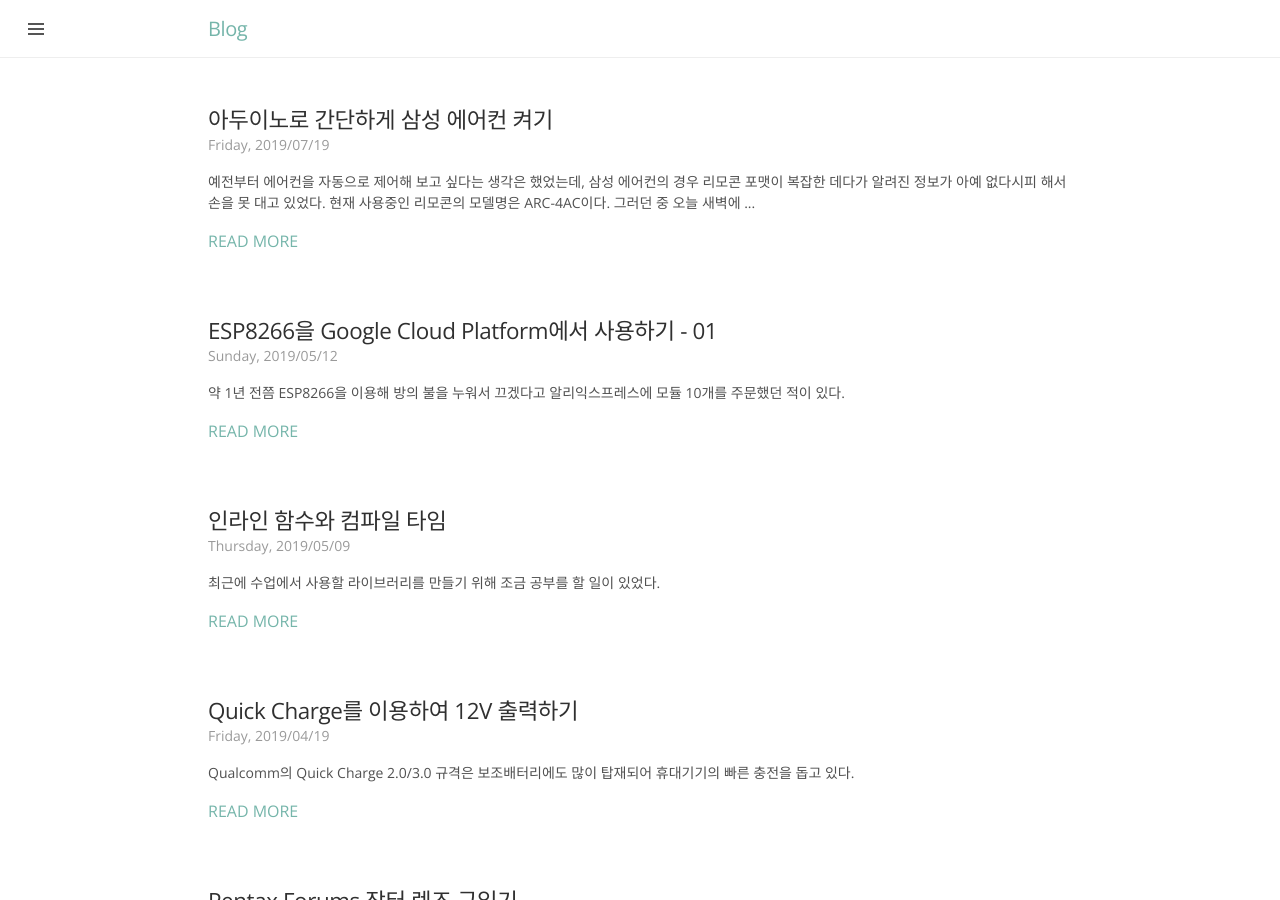
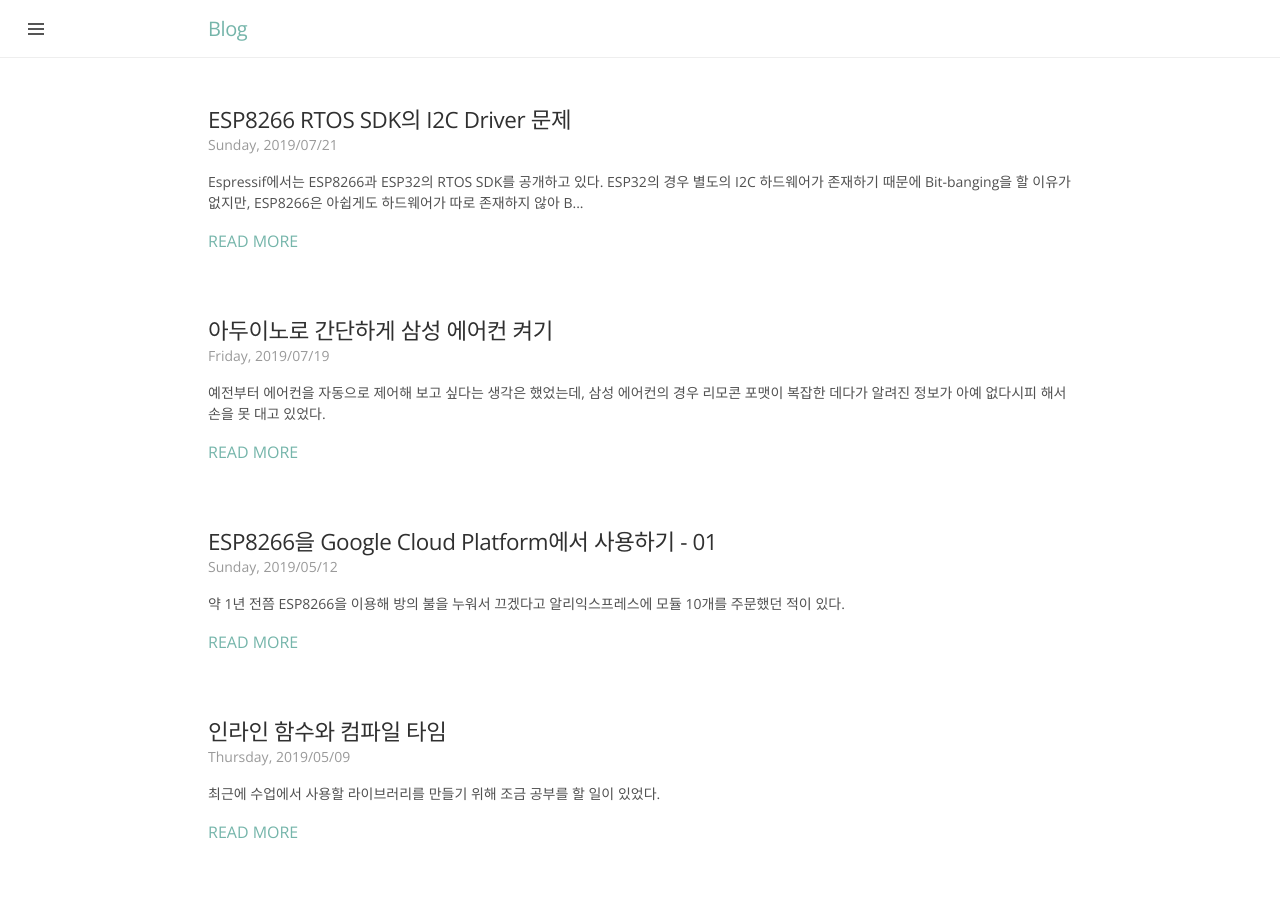
Before and after one commit to ritaru/ritaru.github.io, a Jekyll site: the page built from index.html, in a window 1280 px wide and 900 px high. Built offline with Jekyll 4.4.1, drawn with Linux system fonts in a browser that asks for light colours; some web fonts are replaced; the list of posts is cut into pages by our own code; some of the changed lines change nothing that is shown; some of the changed text lies outside the part shown.

Commit message:
esp8266 i2c post

````diff
--- a/_posts/2019-07-19-Samsung-ac.markdown
+++ b/_posts/2019-07-19-Samsung-ac.markdown
@@ -4,12 +4,12 @@ title: "아두이노로 간단하게 삼성 에어컨 켜기"
 categories: Tech
 ---
 
-예전부터 에어컨을 자동으로 제어해 보고 싶다는 생각은 했었는데, 삼성 에어컨의 경우 리모콘 포맷이 복잡한 데다가 알려진 정보가 아예 없다시피 해서 손을 못 대고 있었다.
-현재 사용중인 리모콘의 모델명은 ARC-4AC이다.
+예전부터 에어컨을 자동으로 제어해 보고 싶다는 생각은 했었는데, 삼성 에어컨의 경우 리모콘 포맷이 복잡한 데다가 알려진 정보가 아예 없다시피 해서 손을 못 대고 있었다.  <!--excerpt-->
+
 그러던 중 오늘 새벽에 잠이 깬 김에 코드를 해독해보고자 하는 마음이 생겨 새벽동안 노가다를 조금 뛰었는데, 알아낸 코드 정보는 다음과 같다.
 
 먼저, 삼성 에어컨은 38kHz 캐리어를 사용하긴 하지만 독자 포맷이다. NEC도 아니고 뭣도 아니다.
-세부사항은 다음과 같다.
+세부사항은 다음과 같다.(리모콘의 모델명은 ARC-4AC이다.)
 
 - 시작 신호는 3000us On, 9000us Off를 통해 주어진다.
 - 각 0과 1비트는 다음과 같은 길이이다.
--- /dev/null
+++ b/_posts/2019-07-21-esp8266-i2c.markdown
@@ -0,0 +1,49 @@
+---
+layout: post
+title: "ESP8266 RTOS SDK의 I2C Driver 문제"
+categories: Tech
+---
+
+Espressif에서는 ESP8266과 ESP32의 RTOS SDK를 공개하고 있다.
+ESP32의 경우 별도의 I2C 하드웨어가 존재하기 때문에 Bit-banging을 할 이유가 없지만, ESP8266은 아쉽게도 하드웨어가 따로 존재하지 않아 Bit-banging을 통해 드라이버가 구현되어 있다.
+이제 장마철이라 습도가 많이 올라가는데, 따로 제습함을 마련해 둔 것이 없어 일단 측정을 위해 간단한 온습도계를 만들어보고자 했다.
+
+온습도 센서인 HTU21D는 통신 프로토콜로 I2C를 사용하는데, 이를 사용하기 위해 RTOS SDK에 포함된 I2C 드라이버를 사용해 보았지만 제대로 온도/습도값을 읽어올 수 없었다.
+혹시나 타이밍 문제인가 싶어 측정 커맨드를 보내고 값을 읽기 전까지 시간 텀을 변화시켜 봤지만 문제는 그대로였다.
+
+그 때 생각이 들었던 게, I2C는 생각보다 임피던스 매칭에 민감하다는 사실이었다.
+RTOS SDK의 I2C 드라이버는 아래와 같은 코드를 사용한다.
+
+```c
+// driver/i2c.c
+static void i2c_master_set_dc(i2c_port_t i2c_num, uint8_t sda, uint8_t scl)
+{
+    i2c_last_state[i2c_num]->val = ((sda & 0x1) << 1) | (scl & 0x1);
+    gpio_set_level(i2c_config[i2c_num]->sda_io_num, i2c_last_state[i2c_num]->sda);
+    gpio_set_level(i2c_config[i2c_num]->scl_io_num, i2c_last_state[i2c_num]->scl);
+}
+```
+
+이 경우, i2c 포트가 Open Drain 모드로 설정되기 때문에 값을 읽어오려면 Slave Device 쪽에서 High 레벨을 끌어내려야 하는데 임피던스 차이로 인해 값의 변화가 나타나질 않는다.
+이를 해결하기 위해 Write시에만 Open Drain 모드를 사용하고, Read시에는 Input 모드로 핀을 설정하였다.
+
+```c
+// driver/i2c.c
+static void i2c_master_set_dc(i2c_port_t i2c_num, uint8_t sda, uint8_t scl){
+    i2c_last_state[i2c_num]->val = ((sda & 0x1) << 1) | (scl & 0x1);
+
+    // SDA 값에 따라 Input Mode와 Open Drain Output 모드를 결정
+    gpio_set_direction(i2c_config[i2c_num]->sda_io_num,
+                       i2c_last_state[i2c_num]->sda?
+                       GPIO_MODE_INPUT:GPIO_MODE_OUTPUT_OD);
+    gpio_set_level(i2c_config[i2c_num]->sda_io_num, i2c_last_state[i2c_num]->sda);
+
+    // SCL 값에 따라 Input Mode와 Open Drain Output 모드를 결정
+    gpio_set_direction(i2c_config[i2c_num]->scl_io_num,
+                       i2c_last_state[i2c_num]->scl?
+                       GPIO_MODE_INPUT:GPIO_MODE_OUTPUT_OD);
+    gpio_set_level(i2c_config[i2c_num]->scl_io_num, i2c_last_state[i2c_num]->scl);
+}
+```
+
+변경 후에는 제대로 잘 동작하는 것을 확인하였다.
````
